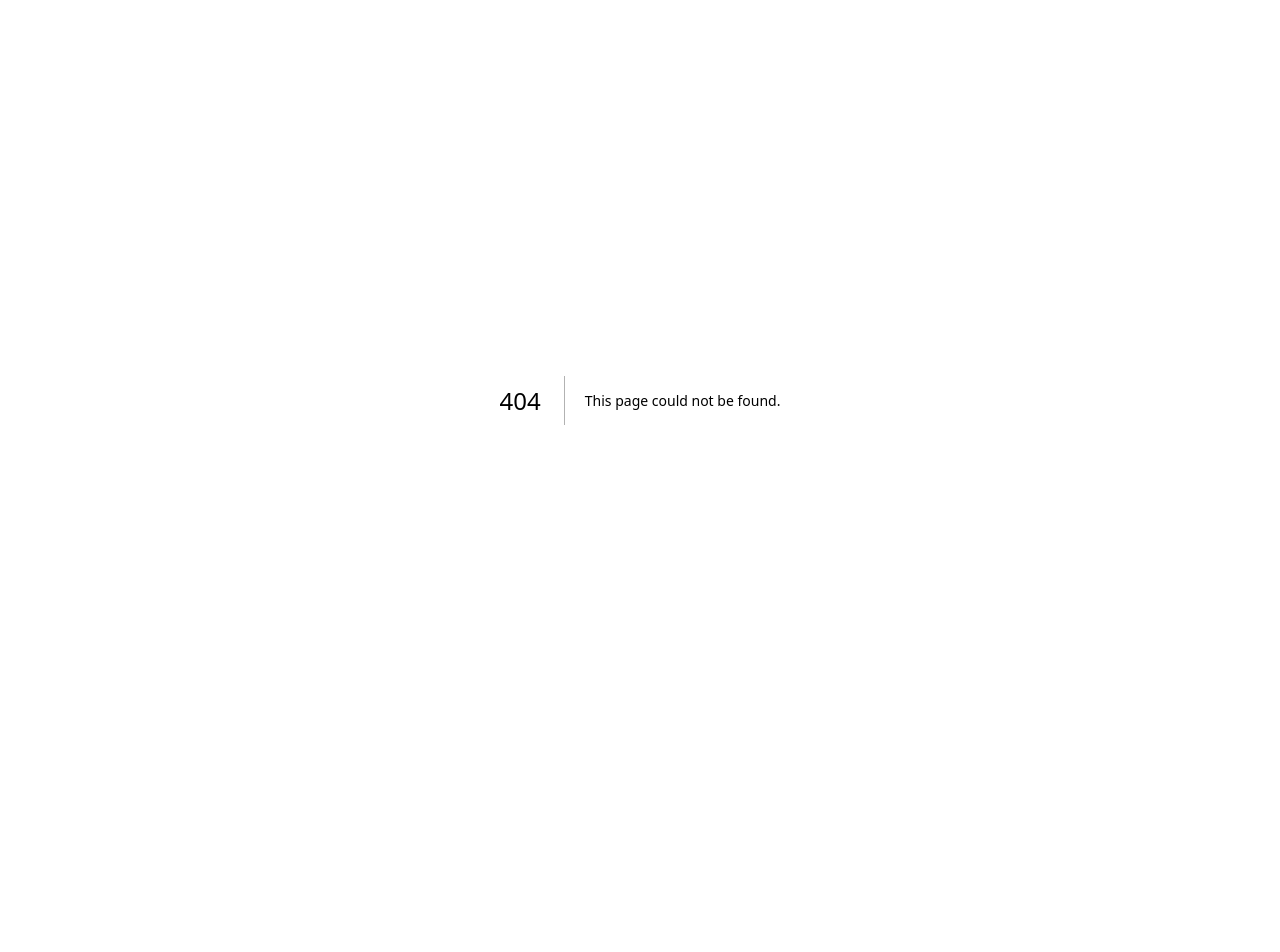
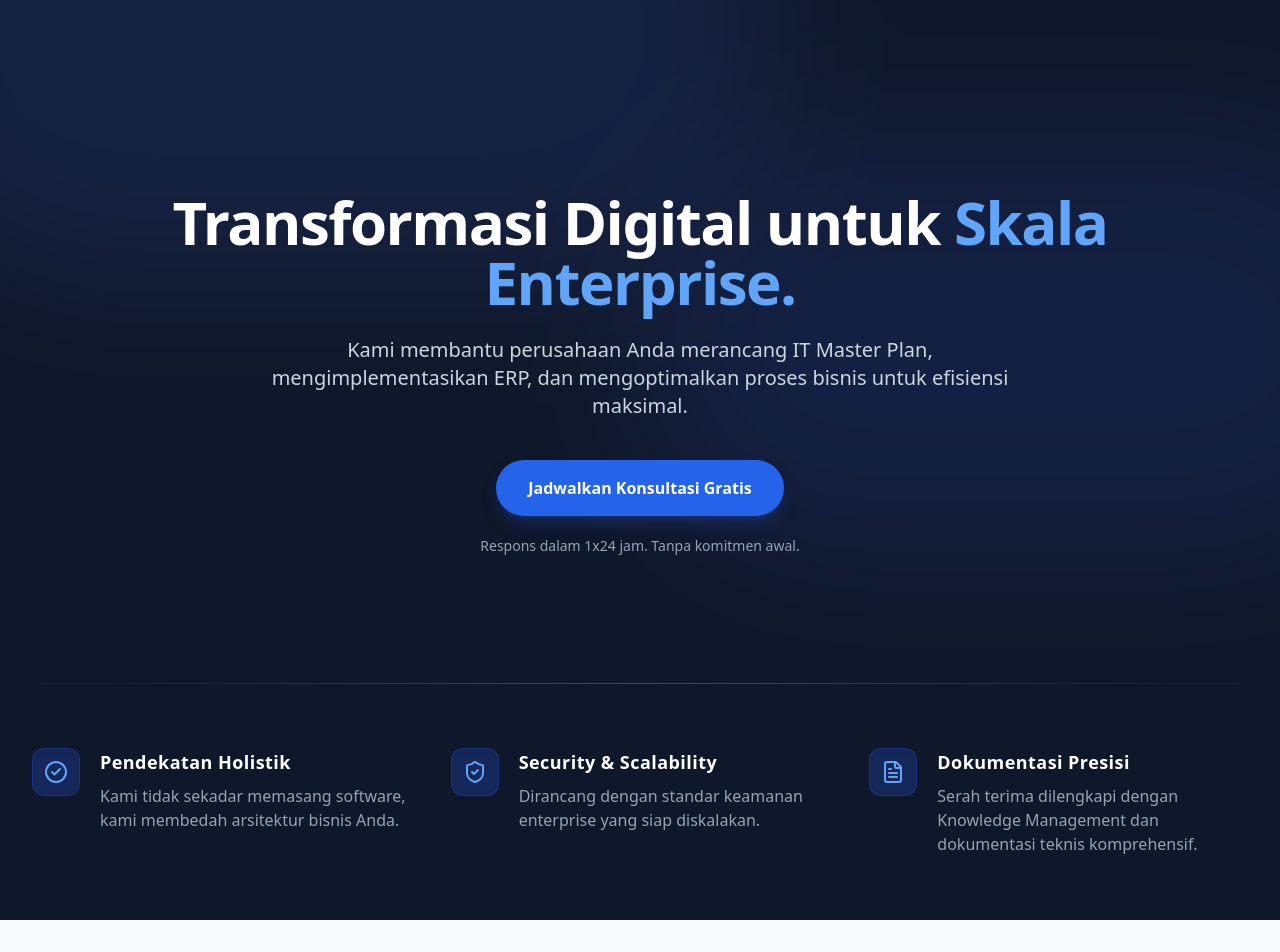
Before and after one commit to HannR002/p4i-corporate-hub, a Next.js app: page /layanan/konsultasi in a window 1280 px wide. Before the commit this address had no page. Shown: the top 952 px of the page. Before the commit the page ends 800 px from the top, so only its background shows below. Built offline with nearby package versions, Linux system fonts and the light colour scheme.

Commit message:
feat: Build P4I Consulting page and fix Publisher routing

```diff
--- /dev/null
+++ b/app/layanan/konsultasi/page.tsx
@@ -0,0 +1,133 @@
+import React from "react";
+import { Settings, Activity, Lightbulb, CheckCircle2, ShieldCheck, FileText } from "lucide-react";
+
+export const metadata = {
+  title: "Konsultasi IT & ERP Enterprise | P4I Corporate Hub",
+  description: "Layanan konsultasi IT Enterprise, implementasi ERP, dan penyusunan IT Master Plan untuk optimasi proses bisnis perusahaan Anda.",
+};
+
+const consultingServices = [
+  {
+    id: 1,
+    title: "Konsultan ERP",
+    description: "Integrasi sistem manajemen perusahaan untuk menghilangkan silo data operasional, HR, dan keuangan menjadi satu ekosistem real-time.",
+    icon: Settings
+  },
+  {
+    id: 2,
+    title: "Analisis Proses Bisnis",
+    description: "Audit alur kerja komprehensif untuk mengidentifikasi inefisiensi, redudansi, dan optimalisasi workflow.",
+    icon: Activity
+  },
+  {
+    id: 3,
+    title: "IT Master Plan",
+    description: "Penyusunan cetak biru arsitektur teknologi jangka panjang yang selaras dengan visi strategis dan anggaran perusahaan.",
+    icon: Lightbulb
+  }
+];
+
+const valuePropositions = [
+  {
+    id: 1,
+    title: "Pendekatan Holistik",
+    description: "Kami tidak sekadar memasang software, kami membedah arsitektur bisnis Anda.",
+    icon: CheckCircle2
+  },
+  {
+    id: 2,
+    title: "Security & Scalability",
+    description: "Dirancang dengan standar keamanan enterprise yang siap diskalakan.",
+    icon: ShieldCheck
+  },
+  {
+    id: 3,
+    title: "Dokumentasi Presisi",
+    description: "Serah terima dilengkapi dengan Knowledge Management dan dokumentasi teknis komprehensif.",
+    icon: FileText
+  }
+];
+
+export default function KonsultasiPage() {
+  return (
+    <div className="min-h-screen font-sans text-slate-900 selection:bg-blue-200 bg-white">
+      {/* A. HERO SECTION (Immersive & Authoritative) */}
+      <section className="relative pt-32 pb-24 lg:pt-48 lg:pb-32 overflow-hidden bg-slate-900">
+        {/* Minimalist Mesh/Gradient Accent */}
+        <div className="absolute inset-0 overflow-hidden pointer-events-none">
+           <div className="absolute -top-[30%] -left-[10%] w-[70%] h-[70%] rounded-full bg-blue-900/40 blur-3xl opacity-50 mix-blend-screen"></div>
+           <div className="absolute top-[20%] -right-[10%] w-[60%] h-[60%] rounded-full bg-blue-800/30 blur-3xl opacity-50 mix-blend-screen"></div>
+           <div className="absolute bottom-0 left-0 right-0 h-px bg-gradient-to-r from-transparent via-blue-500/50 to-transparent"></div>
+        </div>
+
+        <div className="max-w-7xl mx-auto px-4 sm:px-6 lg:px-8 relative z-10 text-center">
+          <h1 className="text-4xl md:text-5xl lg:text-6xl font-extrabold tracking-tight text-white mb-6">
+            Transformasi Digital untuk <span className="text-blue-400">Skala Enterprise.</span>
+          </h1>
+          <p className="mt-4 text-lg md:text-xl text-slate-300 max-w-3xl mx-auto mb-10 leading-relaxed">
+            Kami membantu perusahaan Anda merancang IT Master Plan, mengimplementasikan ERP, dan mengoptimalkan proses bisnis untuk efisiensi maksimal.
+          </p>
+          <div className="flex flex-col items-center justify-center gap-3">
+            <a
+              href="https://wa.me/6281234567890?text=Halo%20Tim%20P4I..."
+              target="_blank"
+              rel="noopener noreferrer"
+              className="inline-flex items-center justify-center px-8 py-4 text-base font-semibold rounded-full text-white bg-blue-600 hover:bg-blue-500 shadow-lg shadow-blue-900/50 transition-all hover:shadow-blue-900/80 hover:-translate-y-0.5"
+            >
+              Jadwalkan Konsultasi Gratis
+            </a>
+            <p className="text-sm text-slate-400 mt-2 font-medium">Respons dalam 1x24 jam. Tanpa komitmen awal.</p>
+          </div>
+        </div>
+      </section>
+
+      {/* C. VALUE PROPOSITION (Trust Signals) */}
+      <section className="bg-slate-900 py-16 relative z-20">
+        <div className="max-w-7xl mx-auto px-4 sm:px-6 lg:px-8">
+          <div className="grid grid-cols-1 md:grid-cols-3 gap-10">
+            {valuePropositions.map((val) => (
+              <div key={val.id} className="flex flex-col md:flex-row items-center md:items-start text-center md:text-left gap-5">
+                <div className="w-12 h-12 bg-blue-900/50 text-blue-400 rounded-xl flex items-center justify-center shrink-0 border border-blue-800/50 shadow-inner">
+                  <val.icon className="w-6 h-6" />
+                </div>
+                <div>
+                  <h3 className="text-lg font-bold text-white mb-2 tracking-wide">{val.title}</h3>
+                  <p className="text-slate-400 leading-relaxed text-sm md:text-base">
+                    {val.description}
+                  </p>
+                </div>
+              </div>
+            ))}
+          </div>
+        </div>
+      </section>
+
+      {/* B. SERVICE GRID (3 Kolom Bento/Card Modern) */}
+      <section className="py-24 bg-slate-50 relative">
+        <div className="max-w-7xl mx-auto px-4 sm:px-6 lg:px-8">
+          <div className="mb-16 text-center">
+            <h2 className="text-3xl md:text-4xl font-bold text-slate-900 mb-4 tracking-tight">Keahlian Strategis Kami</h2>
+            <p className="text-lg text-slate-600 max-w-2xl mx-auto">Solusi komprehensif yang dirancang khusus untuk memecahkan kompleksitas operasional di level enterprise.</p>
+          </div>
+
+          <div className="grid grid-cols-1 md:grid-cols-3 gap-8">
+            {consultingServices.map((service) => (
+              <div
+                key={service.id}
+                className="bg-white rounded-3xl p-8 border border-slate-200 hover:border-blue-200 shadow-sm hover:shadow-xl hover:shadow-blue-900/5 transition-all duration-300 flex flex-col h-full group"
+              >
+                <div className="w-14 h-14 bg-blue-50 text-blue-600 rounded-2xl flex items-center justify-center mb-6 group-hover:bg-blue-600 group-hover:text-white transition-colors duration-300">
+                  <service.icon className="w-7 h-7" />
+                </div>
+                <h3 className="text-2xl font-bold text-slate-900 mb-3">{service.title}</h3>
+                <p className="text-slate-600 mb-6 flex-grow leading-relaxed">
+                  {service.description}
+                </p>
+              </div>
+            ))}
+          </div>
+        </div>
+      </section>
+    </div>
+  );
+}
--- a/app/page.tsx
+++ b/app/page.tsx
@@ -172,9 +172,9 @@ export default function P4ICorporateHub() {
                 <p className="text-slate-600 mb-6 flex-grow">
                   Fokus pada Publikasi Jurnal Ilmiah (Open Access, Fast Peer-Review, Indexing SINTA/Scholar).
                 </p>
-                <a href="https://journal.p4ijournal.org/index.php/journal/about/submissions" className="inline-flex items-center text-blue-600 font-semibold hover:text-blue-700 group mt-auto">
+                <Link href="/publisher" className="inline-flex items-center text-blue-600 font-semibold hover:text-blue-700 group mt-auto">
                   Submit Jurnal <ArrowRight className="ml-2 w-4 h-4 group-hover:translate-x-1 transition-transform" />
-                </a>
+                </Link>
               </motion.div>
 
               {/* KARTU 2: P4I Consulting */}
```
